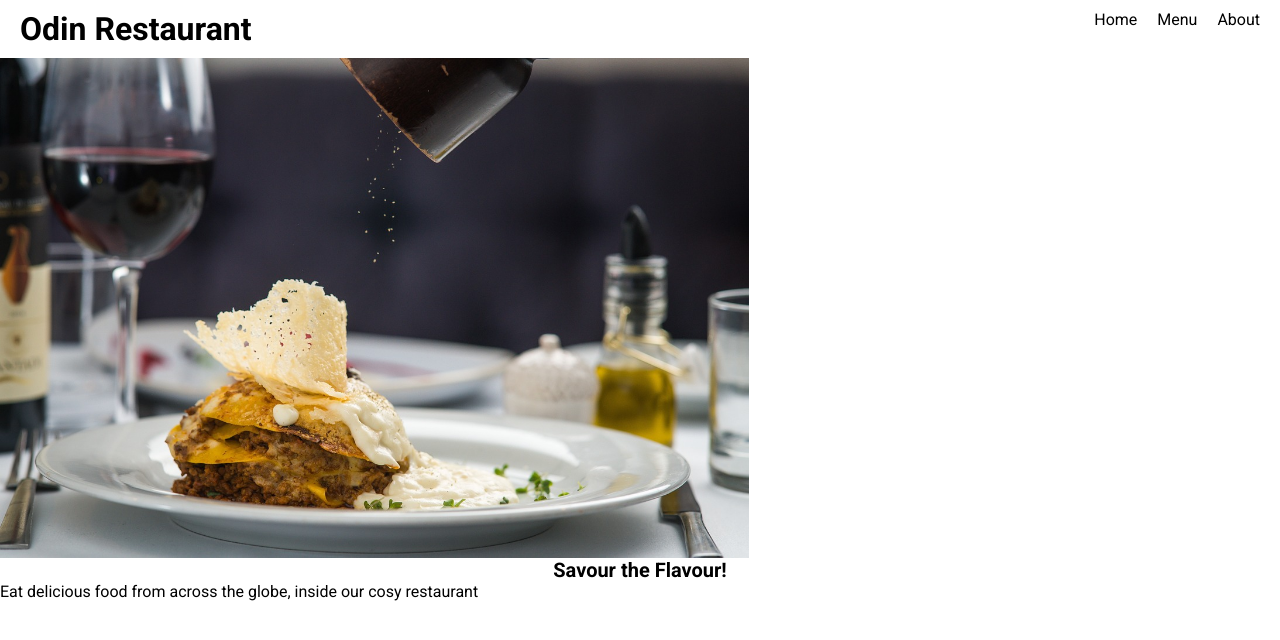
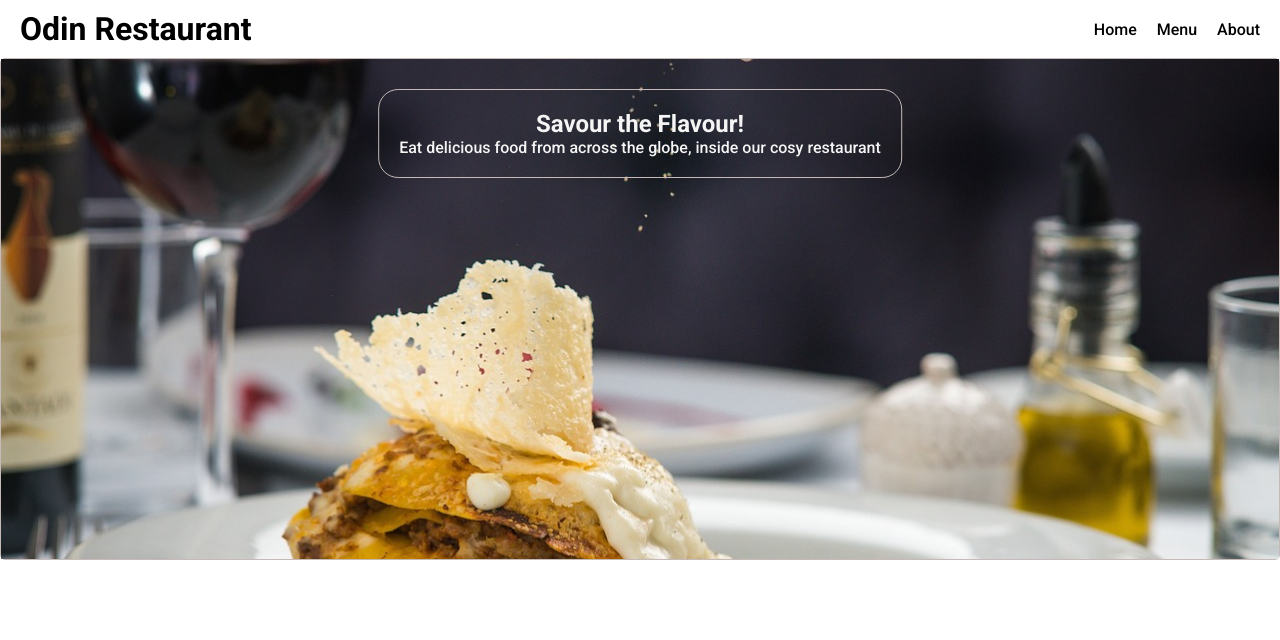
Before and after one commit to TalIQ501/odin_restaurant_page, a website built with webpack: page src/template.html in a window 1280 px wide. Built offline with nearby package versions, Linux system fonts and the light colour scheme.

Commit message:
Completed main homepage design in HTML/CSS

```diff
--- a/src/styles.css
+++ b/src/styles.css
@@ -21,31 +21,62 @@ header {
     flex-direction: row;
     padding: 10px 20px;
     justify-content: space-between;
+    align-content: center;
 }
 
 header nav {
     display: flex;
     flex-direction: row;
     gap: 20px;
+    align-items: center;
+}
+
+.nav-elem {
+    font-weight: 500;
 }
 
 img {
-    max-width: 100%;
-    max-height: 100%;
-    object-fit: contain;
+    width: 100%;
+    height: 100%;
+    object-fit: cover;
+}
+
+.border-section {
+    border-style: solid;
+    border-width: 0.25px;
+    border-radius: 5px;
+    border-color: #c5bab8;
 }
 
 #content {
+    position: relative;
     width: 100%;
+    text-align: center;
 }
 
 #content-bg {
+    z-index: 1;
     height: 500px;
     width: 100%;
 }
 
+#content-text {
+    padding: 20px;
+    position: absolute;
+    top: 30px;
+    z-index: 2;
+    justify-self: center;
+    color: whitesmoke;
+    left: 50%;
+    transform: translate(-50%);
+    border-radius: 20px;
+}
+
 .headline {
-    font-size: 1.25rem;
+    font-size: 1.5rem;
     font-weight: 600;
-    text-align: center;
 }
+
+.small-text {
+    font-weight: 500;
+}
--- a/src/template.html
+++ b/src/template.html
@@ -14,12 +14,14 @@
             <div id="nav-about" class="nav-elem">About</div>
         </nav>
     </header>
-    <section id="content">
+    <section id="content" class="border-section">
         <div id="content-bg" class="img-container">
             <img src="./img/Lasagna by foodart.jpg" alt="">
         </div>
-        <div class="headline">Savour the Flavour!</div>
-        <p class="small-text">Eat delicious food from across the globe, inside our cosy restaurant</p>
+        <div id="content-text" class="border-section">
+            <p class="headline">Savour the Flavour!</p>
+            <p class="small-text">Eat delicious food from across the globe, inside our cosy restaurant</p>
+        </div>
     </section>
 </body>
 </html>
```
